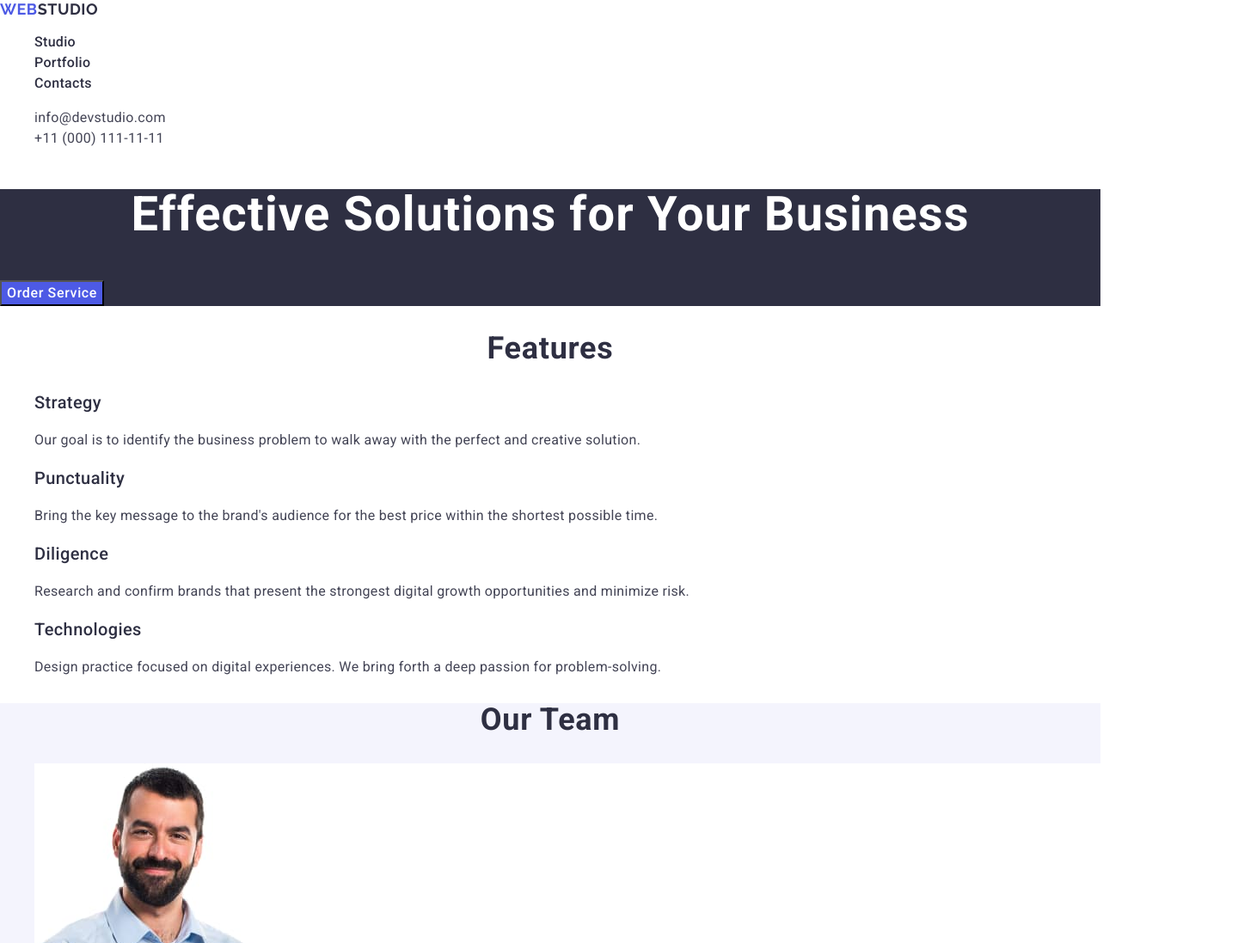
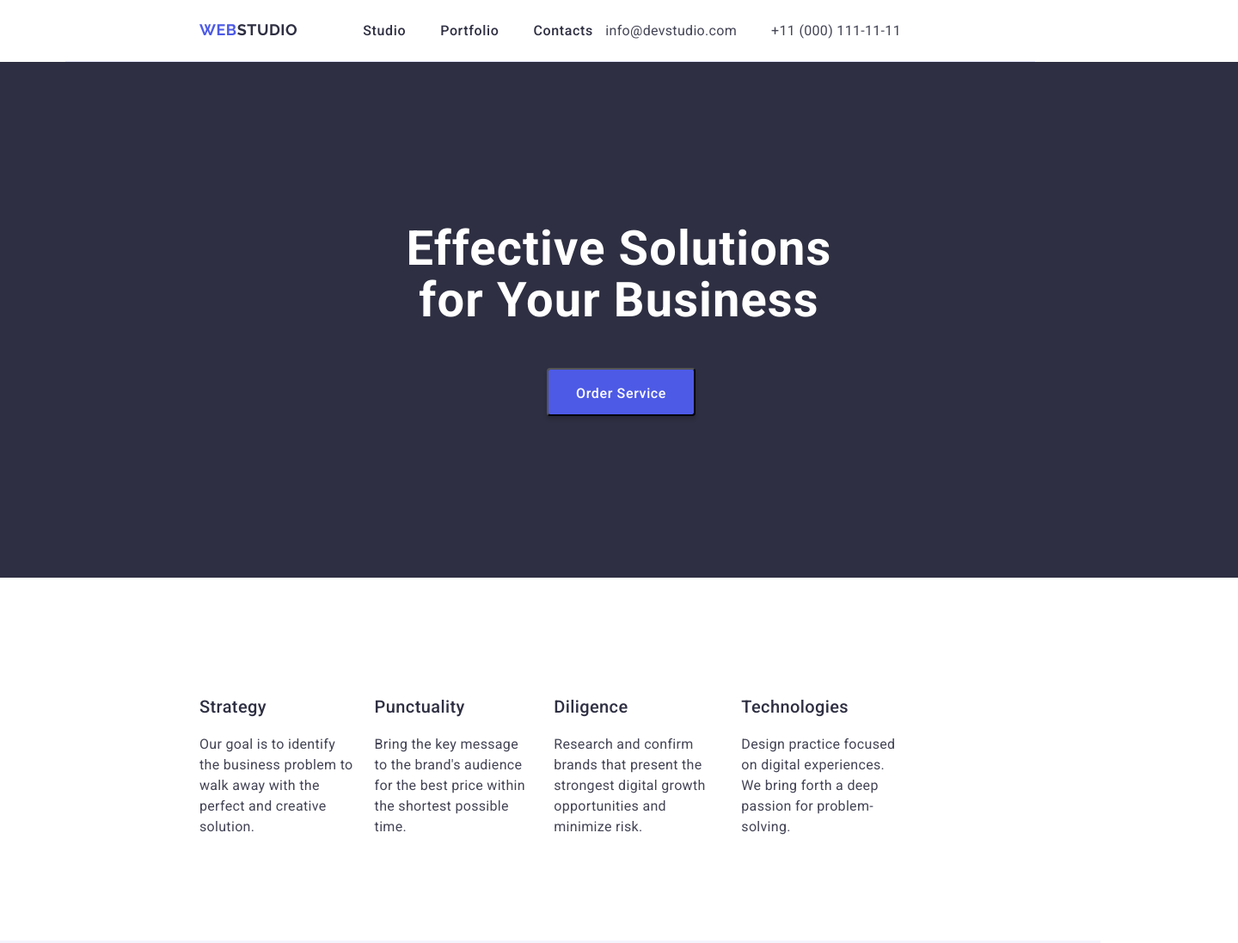
Before and after one commit to MaryanaRashkevych/goit-markup-hw-03, a plain HTML site: page index.html in a window 1280 px wide. Shown: the top 1097 px of the page at 86% size, 1440 px wide, since content can reach past the window. Drawn offline with nearby package versions, Linux system fonts and the light colour scheme.

Commit message:
second section completed

```diff
--- a/css/styles.css
+++ b/css/styles.css
@@ -7,6 +7,8 @@ body {
 ul,
 ol {
   list-style-type: none;
+  margin: 0;
+  padding-left: 0;
 }
 button {
   cursor: pointer;
@@ -14,6 +16,40 @@ button {
 a {
   text-decoration: none;
 }
+h1,
+h2,
+h3,
+h4,
+p {
+  margin: 0;
+}
+img {
+  display: block;
+}
+
+.container {
+  max-width: 1128px;
+  padding-left: 156px;
+  padding-right: 156px;
+  margin-left: auto;
+  margin-right: auto;
+}
+/*=========HEADER=======*/
+.header-container {
+  width: 1128px;
+  height: 72px;
+  display: flex;
+  flex-direction: row;
+  margin-left: auto;
+  margin-right: auto;
+  padding-left: 156px;
+  padding-right: 156px;
+  flex-shrink: 0;
+  justify-content: space-between;
+  background: #fff;
+  border-bottom: 1px solid #e7e9fc;
+}
+
 .logo {
   color: #4d5ae5;
   font-family: 'Raleway', sans-serif;
@@ -22,19 +58,37 @@ a {
   line-height: 1.17;
   letter-spacing: 0.03em;
   text-transform: uppercase;
+  margin-right: 76px;
 }
 .logo-word {
   color: #2e2f42;
+  width: 71px;
+}
+.nav-container {
+  display: flex;
+  align-self: center;
+}
+.contacts {
+  display: flex;
+  flex-direction: row;
+  gap: 40px;
+  padding-top: 24px;
+  padding-bottom: 24px;
 }
 .nav-items {
+  display: flex;
+  flex-direction: row;
+  gap: 40px;
   color: #2e2f42;
   font-size: 16px;
   font-weight: 500;
-  line-height: 24px;
-  letter-spacing: 0.32px;
+  line-height: 1.5;
+  letter-spacing: 0.04em;
 }
+
 .nav-links {
   color: #2e2f42;
+  display: block;
 }
 .nav-links:hover {
   color: #404bbf;
@@ -59,8 +113,11 @@ a {
 .contacts-links:focus {
   color: #404bbf;
 }
-.hero-section {
+/*=========HERO SECTION=======*/
+.container-hero {
   background-color: #2e2f42;
+  width: 1440px;
+  height: 600px;
 }
 .main-title {
   color: #fff;
@@ -69,9 +126,24 @@ a {
   font-weight: 700;
   line-height: 1.07;
   letter-spacing: 0.02em;
+  padding-top: 188px;
+  padding-right: 472px;
+  padding-left: 472px;
+  margin-bottom: 48px;
 }
+
 .btn-order-service {
   background-color: #4d5ae5;
+  display: inline-flex;
+  width: auto 169px;
+  height: 56px;
+  padding: 16px 32px;
+  align-items: flex-start;
+  gap: 10px;
+  margin-left: 636px;
+  border-radius: 4px;
+  background: #4d5ae5;
+  box-shadow: 0px 4px 4px 0px #00000026;
   color: #fff;
   font-size: 16px;
   font-weight: 500;
@@ -93,8 +165,26 @@ a {
   letter-spacing: 0.02em;
   text-transform: capitalize;
 }
+.visually-hidden {
+  position: absolute;
+  width: 1px;
+  height: 1px;
+  margin: -1px;
+  border: 0;
+  padding: 0;
+  white-space: nowrap;
+  clip-path: inset(100%);
+  clip: rect(0 0 0 0);
+  overflow: hidden;
+}
 .team-container {
   background-color: #f4f4fd;
+}
+.features-list {
+  display: flex;
+  gap: 24px;
+  padding-top: 138px;
+  padding-bottom: 120px;
 }
 .third-title {
   color: #2e2f42;
@@ -102,6 +192,9 @@ a {
   font-weight: 500;
   line-height: 1.2;
   letter-spacing: 0.02em;
+}
+.features-title {
+  margin-bottom: 20px;
 }
 .list-text {
   color: #434455;
--- a/index.html
+++ b/index.html
@@ -17,6 +17,7 @@
 
 <body>
     <header>
+        <div class="header-container container">
             <nav class="nav-container">
                 <a class="logo" href="./index.html">Web<span class="logo-word">Studio</span></a>
                 <ul class="nav-items">
@@ -31,41 +32,49 @@
                     <li><a class="contacts-links" href="tel:+110001111111">+11 (000) 111-11-11</a></li>
                 </ul>
             </address>
+        </div>
     </header>
     <main>
+        <div class="container-hero">
             <section class="hero-section">
                 <h1 class="main-title">Effective Solutions
                     for Your Business</h1>
                 <button type="button" class="btn-order-service">Order Service</button>
             </section>
+        </div>
         <section class="features-container">
-            <h2 class="second-title">Features</h2>
+            <div class="container">
+                <h2 class="second-title visually-hidden">Features</h2>
                 <ul class="features-list">
                     <li>
-                    <h3 class="third-title">Strategy</h3>
+                        <h3 class="third-title features-title">Strategy</h3>
                         <p class="list-text">Our goal is to identify the business
                             problem to walk away with the perfect and creative solution.</p>
                     </li>
                     <li>
-                    <h3 class="third-title">Punctuality</h3>
+                        <h3 class="third-title features-title">Punctuality</h3>
                         <p class="list-text">Bring the key message to the brand's audience for the best price within the
                             shortest possible
                             time.</p>
                     </li>
                     <li>
-                    <h3 class="third-title">Diligence</h3>
+                        <h3 class="third-title features-title">Diligence</h3>
                         <p class="list-text">Research and confirm brands that present the strongest digital growth
                             opportunities and minimize
                             risk.</p>
                     </li>
                     <li>
-                    <h3 class="third-title">Technologies</h3>
-                    <p class="list-text">Design practice focused on digital experiences. We bring forth a deep passion
+                        <h3 class="third-title features-title">Technologies</h3>
+                        <p class="list-text">Design practice focused on digital experiences. We bring forth a deep
+                            passion
                             for
                             problem-solving.</p>
                 </ul>
+
+            </div>
         </section>
         <section class="team-container">
+            <div class="container">
                 <h2 class="second-title">Our Team</h2>
                 <ul class="team-list">
                     <li class="team-list-item"><img src="./images/team/img1Mark.jpg" alt="Mark Guerrero" width="264"
@@ -89,8 +98,10 @@
                         <p class="list-text">UI Designer</p>
                     </li>
                 </ul>
+            </div>
         </section>
         <section class="portfolio-container">
+            <div class="container">
                 <h2 class="second-title">Our Portfolio</h2>
                 <ul class="portfolio-list">
                     <li><img src="./images/portfolio/1bankapp.jpg" alt="Bank application" width="360" height="300" />
@@ -119,13 +130,16 @@
                         <p class="list-text">Marketing</p>
                     </li>
                 </ul>
+            </div>
         </section>
     </main>
     <footer class="footer-container">
+        <div class="container">
             <a class="logo" href="./index.html">Web<span class="logo-word-white">Studio</span></a>
             <p class="footer-text">Increase the flow of customers and sales for your business with digital marketing &
                 growth solutions.
             </p>
+        </div>
     </footer>
 </body>
 
```
Lines whose indentation alone changed are shown as unchanged.
